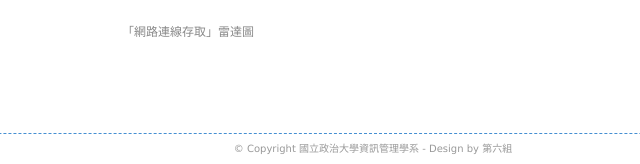
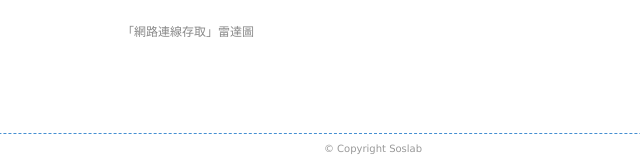
Before and after one commit to exile1205/AppReco, a PHP site: page /app.php in a window 1280 px wide. Shown: the part 1054-1218 px from the top of the page, without its empty margins (267-907 px from the left). Run offline with PHP 8.4, Linux system fonts and the light colour scheme.

Commit message:
reco Page

```diff
--- a/footer.php
+++ b/footer.php
@@ -1,6 +1,6 @@
 <div id="footer">
 <div class="container">
-	© Copyright 國立政治大學資訊管理學系 - Design by 第六組
+	© Copyright Soslab
 </div>
 </div>
 </body>
```
